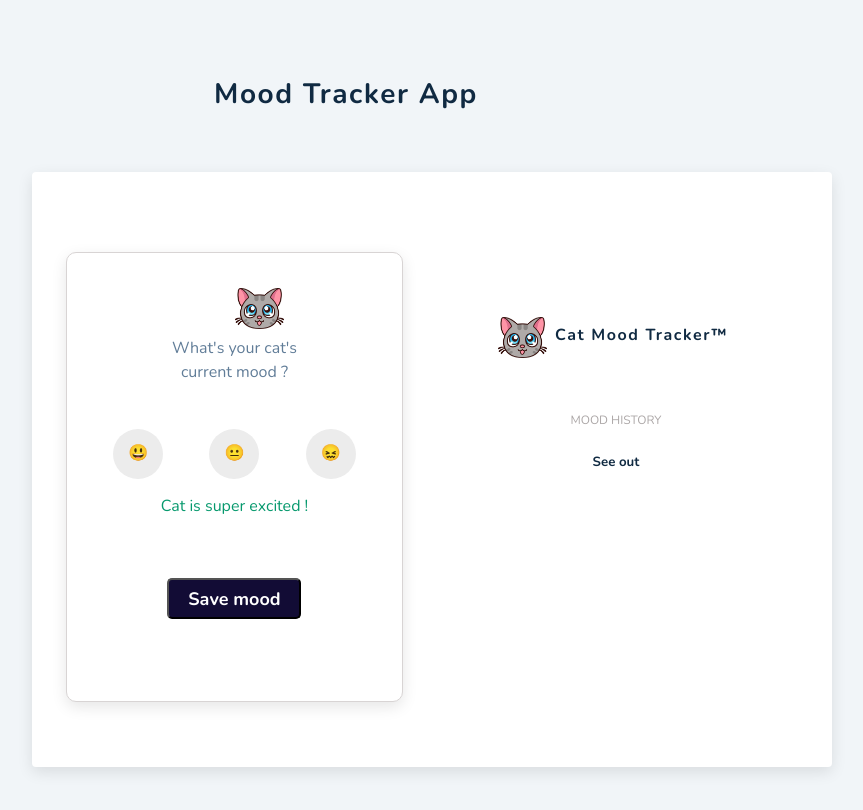
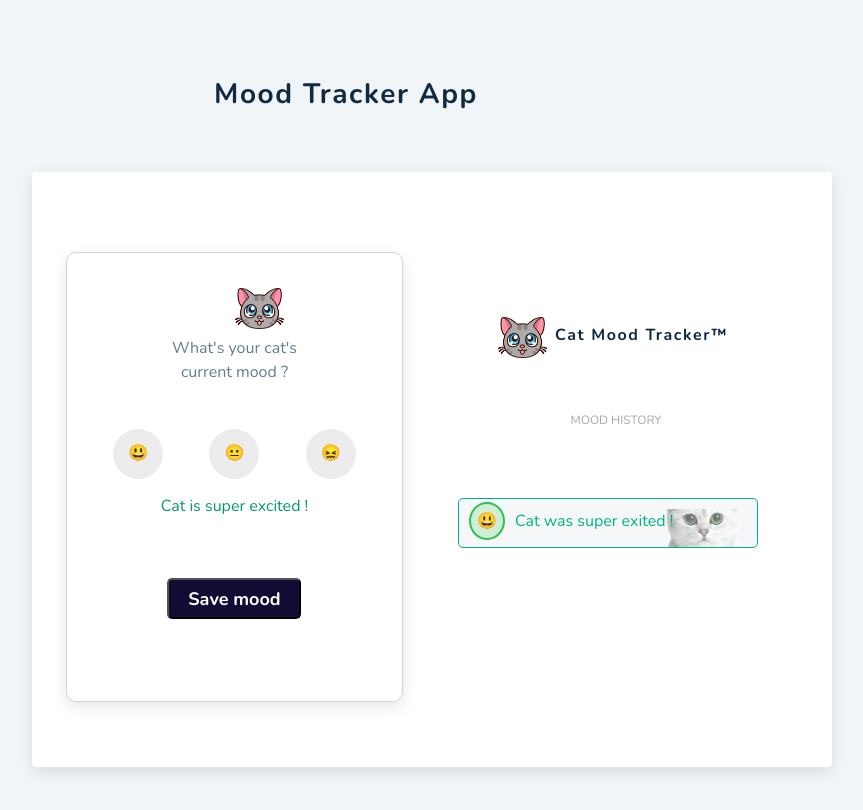
Before and after one commit to jamesoyanna/MoodTracker, a React (Create React App) app: page / in a window 1280 px wide. Shown: the top 810 px of the page, without its empty margins (298-1161 px from the left). Built offline with nearby package versions, Linux system fonts and the light colour scheme.

Commit message:
Add Mood display component

```diff
--- /dev/null
+++ b/src/components/Mood/Mood.js
@@ -0,0 +1,16 @@
+import React from 'react';
+import './mood.css';
+const Mood = () => {
+    return (
+      <>
+        <div className="mood__container">
+          <div className="overlay">
+            <p className="mood__content">
+              <span className="mood__emoji">😃</span>Cat was super exited !
+            </p>
+          </div>
+        </div>
+      </>
+    );
+}
+export default Mood;
--- /dev/null
+++ b/src/components/Mood/mood.css
@@ -0,0 +1,35 @@
+
+
+.mood__container{
+    padding: 10px 10px;
+    border: 1px solid  #00b386 ;
+    width: 300px;
+    height: 50px;
+    margin-left: 10px;
+    border-radius: 5px;
+    background: #F3F4F6B2;
+    margin-top: 65px;
+    justify-content: center;
+    color: #00b386;
+}
+
+.mood__content{
+color:#00b386;
+text-align: left;
+background-image: url("../../images/image4.png");
+background-repeat: no-repeat;
+background-position: right;
+background-size: 95px;
+height: 38px;
+
+}
+
+.mood__emoji{
+ border-radius: 50%;
+background: #53ac95;
+padding: 6px 6px;
+background: rgba(50, 194, 82, 0.2);
+border: 2px solid #32C252;
+box-sizing: border-box;
+margin-right:10px;
+}
--- a/src/components/MoodHistory/MoodHistory.js
+++ b/src/components/MoodHistory/MoodHistory.js
@@ -1,4 +1,5 @@
 import React from "react";
+import Mood from "../Mood/Mood";
 import Cat from "../../images/image.png";
 import "./moodHistory.css";
 
@@ -20,8 +21,7 @@ const  MoodHistory = () => {
             </p>
           </div>
         ) : (
-          <h5>See out</h5>
-          //   <Mood key={todos.id} todo={todos} />
+             <Mood />
         )}
       </div>
     </div>
```
Also changed, not shown: src/images/image4.png (added).
